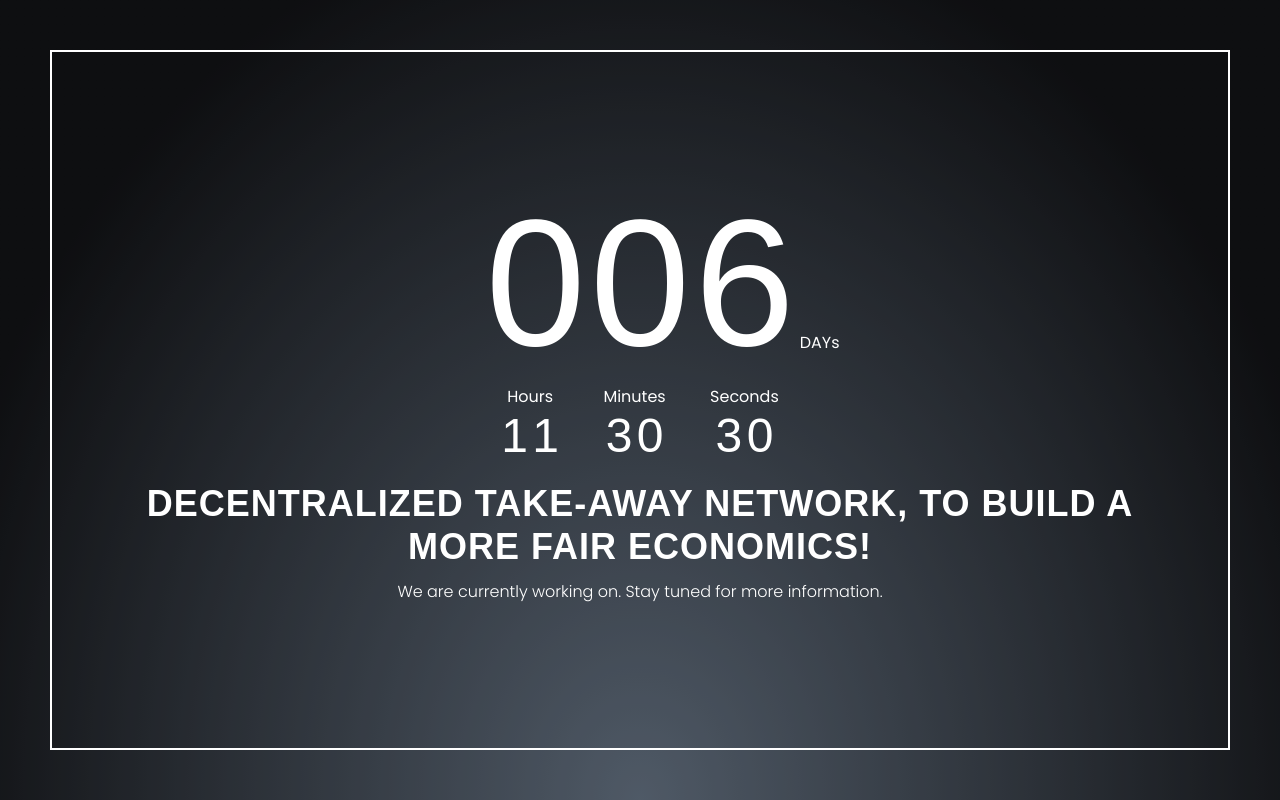
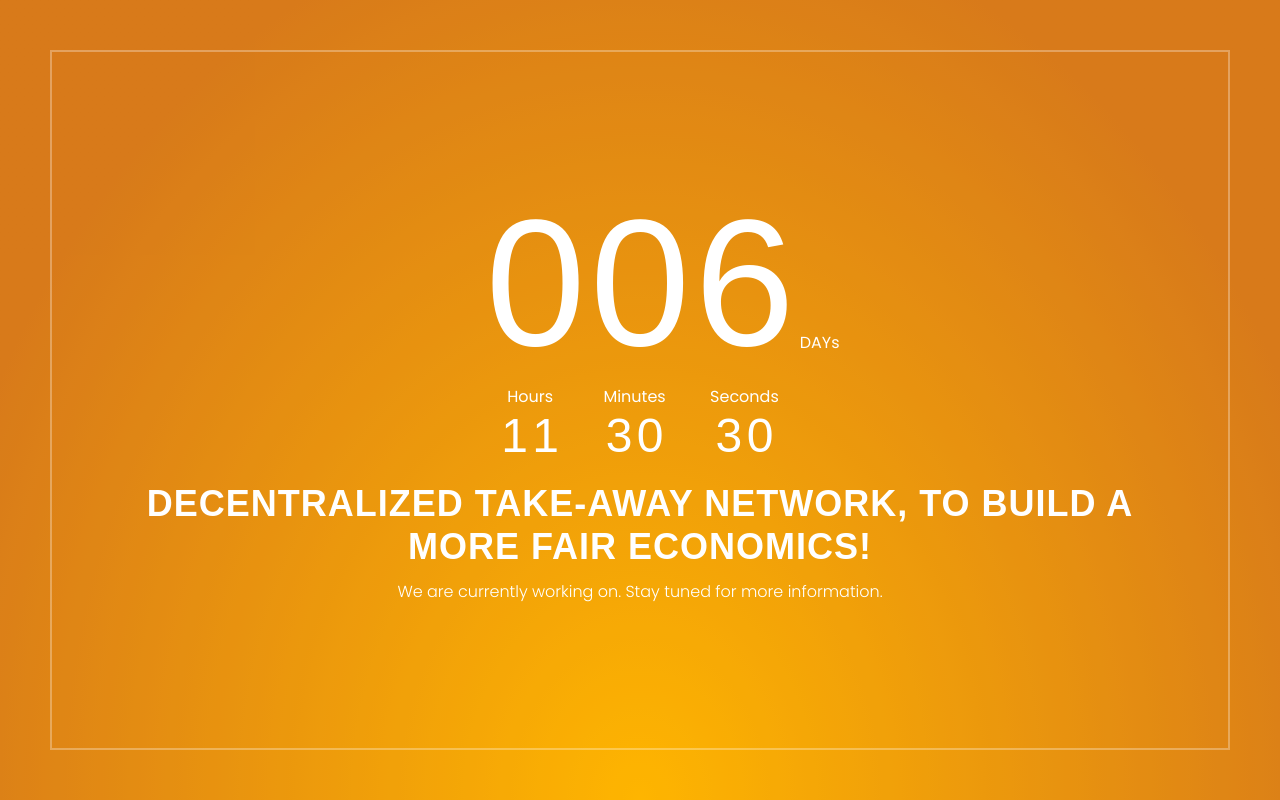
Before and after one commit to uwifi/takeaway.network, a plain HTML site: page index.html in a window 1280 px wide. Drawn offline with Linux system fonts and the light colour scheme.

Commit message:
update theme

```diff
--- a/assets/css/theme_dark.css
+++ b/assets/css/theme_dark.css
@@ -113,7 +113,7 @@ html {
 
 body {
   line-height: 1.8;
-  background-color: #131417;
+  background-color: #ff7f00;
   color: #fff;
   font-family: "Poppins", Arial, sans-serif;
   font-size: 16px;
@@ -539,7 +539,7 @@ form._outline textarea {
   margin-top: -75px;
   margin-left: -75px;
   border: 3px solid transparent;
-  border-top-color: #131417;
+  border-top-color: #ff7f00;
   -webkit-border-radius: 50%;
           border-radius: 50%;
 }
@@ -561,7 +561,7 @@ form._outline textarea {
   bottom: 5px;
   left: 5px;
   border: 3px solid transparent;
-  border-top-color: #131417;
+  border-top-color: #ff7f00;
 }
 
 .site-loader._multi-circle-line .site-loader-spinner:after {
@@ -573,7 +573,7 @@ form._outline textarea {
   bottom: 15px;
   left: 15px;
   border: 3px solid transparent;
-  border-top-color: #131417;
+  border-top-color: #ff7f00;
 }
 
 @-webkit-keyframes spin {
@@ -1105,7 +1105,7 @@ body {
 
 .is-site-bg-img .site-bg-img {
   display: block;
-  background-image: url(../img/bg/site-bg-img.jpg);
+  /*background-image: url(../img/bg/site-bg-img.jpg);*/
 }
 
 .is-site-bg-slideshow .site-bg-img {
@@ -1149,10 +1149,10 @@ body {
 }
 
 .site-bg-overlay {
-  background: -webkit-radial-gradient(bottom, ellipse, rgba(107, 121, 138, 0.99) 0%, rgba(19, 20, 23, 0.99) 80%);
-  background: -o-radial-gradient(ellipse at bottom, rgba(107, 121, 138, 0.99) 0%, rgba(19, 20, 23, 0.99) 80%);
-  background: radial-gradient(ellipse at bottom, rgba(107, 121, 138, 0.99) 0%, rgba(19, 20, 23, 0.99) 80%);
-  background-color: rgba(19, 20, 23, 0.99);
+  background: -webkit-radial-gradient(bottom, ellipse, rgba(255, 200, 0, 0.99) 0%, rgba(203, 121, 35, 0.99) 80%);
+  background: -o-radial-gradient(ellipse at bottom, rgba(255, 200, 0, 0.99) 0%, rgba(203, 121, 35, 0.99) 80%);
+  background: radial-gradient(ellipse at bottom, rgba(255, 200, 0, 0.99) 0%, rgba(203, 121, 35, 0.99) 80%);
+  background-color: rgba(203, 121, 35, 0.99);
   /* dark overlay */
   opacity: 0.75;
 }
@@ -1267,14 +1267,14 @@ body {
 @media (min-width: 768px) {
   .is-site-bg-border .site-bg-border {
     margin: 35px;
-    border: 2px solid #fff;
+    border: 2px solid rgba(255, 255, 255, 0.3);
   }
 }
 
 @media (min-width: 992px) {
   .is-site-bg-border .site-bg-border {
     margin: 50px;
-    border: 2px solid #fff;
+    border: 2px solid rgba(255, 255, 255, 0.3);
   }
 }
 
--- a/index.html
+++ b/index.html
@@ -12,10 +12,10 @@
   <meta name="author" content="">
   <meta name="viewport" content="width=device-width, initial-scale=1, maximum-scale=1">
   <link rel="apple-touch-icon" href="assets/img/apple-touch-icon.png">
-  <link rel="icon" href="assets/img/favicon.ico">
+  <link rel="icon" href="assets/img/favicon32x32.ico">
   <link rel='stylesheet' href='assets/css/bootstrap.min.css'>
   <link rel='stylesheet' href='assets/css/vendor.css'>
-  <link rel='stylesheet' href='assets/css/theme_dark.css'> <!-- edit css file name to be `theme_light.css` or `theme_dark.css` -->
+  <link rel='stylesheet' href='assets/css/theme_dark.css?v2'> <!-- edit css file name to be `theme_light.css` or `theme_dark.css` -->
   <link rel='stylesheet' href='assets/css/custom.css'>
   <!--[if lte IE 9]><!-->
   <script src='assets/js/vendor/html5shiv.min.js'></script>
```
Also changed, not shown: assets/img/favicon32x32.ico (added), 1 other file.
